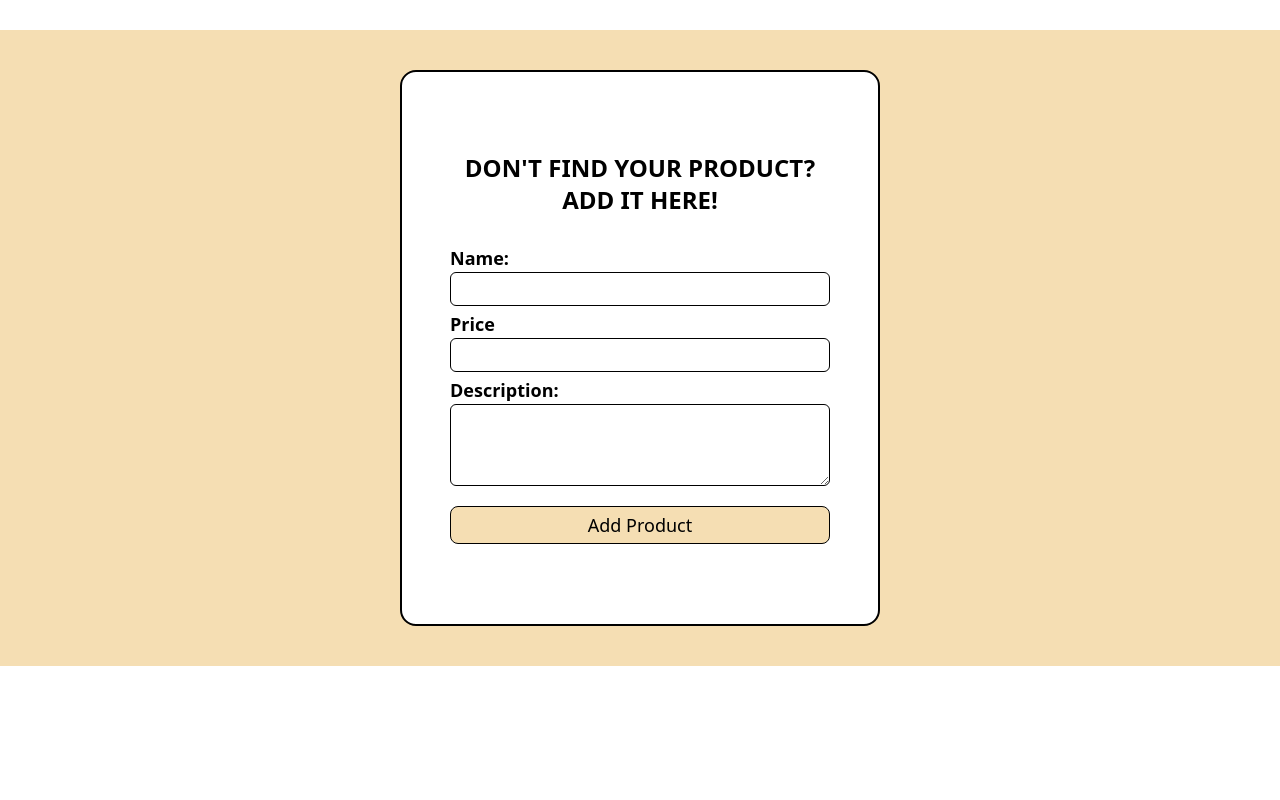
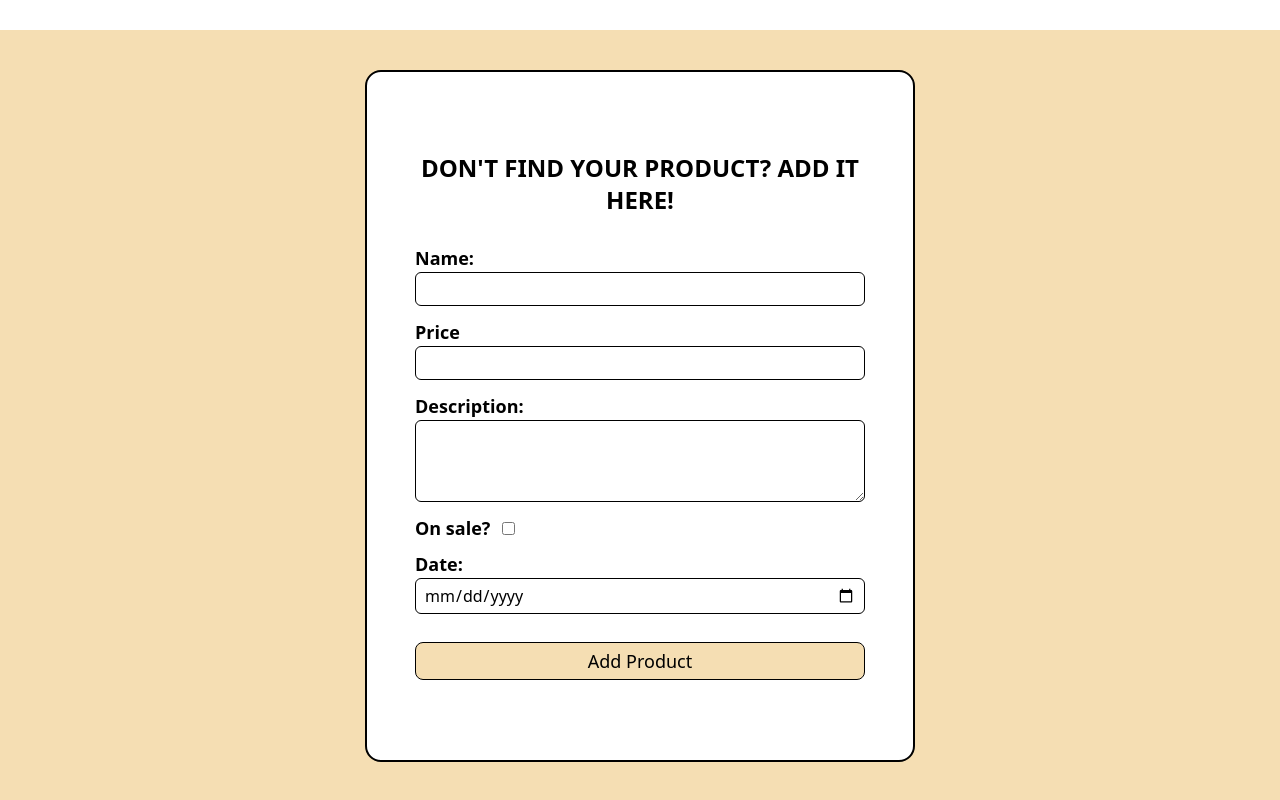
Before and after one commit to amatbruno/ecommerce-angular, an Angular app: page /add-products in a window 1280 px wide. Shown: the part 851-1651 px from the top of the page. Before the commit the page ends 1517 px from the top, so only its background shows below. Built offline with nearby package versions, Linux system fonts and the light colour scheme.

Commit message:
form updates

```diff
--- a/src/app/form-products/form-products.component.html
+++ b/src/app/form-products/form-products.component.html
@@ -4,8 +4,9 @@
 
 <main class="flex flex-col justify-center items-center py-10 bg-[wheat]">
     <div class="border-2 border-black px-12 py-20 bg-white rounded-2xl">
-        <h1 class="text-2xl text-center font-bold mb-3 w-[380px]">DON'T FIND YOUR PRODUCT? ADD IT HERE!</h1>
+        <h1 class="text-2xl text-center font-bold mb-3 w-[450px]">DON'T FIND YOUR PRODUCT? ADD IT HERE!</h1>
         <form class="flex flex-col" [formGroup]="productForm">
+            <!--NAME INPUT-->
             <label for="name" class="text-lg mt-4 font-semibold">Name:</label>
             <input type="text" formControlName="name" class="border border-black rounded-md text-md py-1 px-2 mb-1">
             <!--VALIDATOR NAME-->
@@ -16,7 +17,8 @@
                     characters</span>
             </div>
 
-            <label for="price" class="text-lg font-semibold">Price</label>
+            <!--PRICE INPUT-->
+            <label for="price" class="text-lg font-semibold mt-2">Price</label>
             <input type="number" formControlName="price" class="border border-black rounded-md text-md py-1 px-2 mb-1">
             <!--VALIDATOR PRICE-->
             <div class="bg-red-300 border text-red-800 border-red-800 mb-4 rounded-sm text-sm w-fit px-1"
@@ -25,7 +27,8 @@
                 <span *ngIf="productForm.controls['price'].errors?.['max']">❌It must be less than 750€</span>
             </div>
 
-            <label for="desc" class="text-lg font-semibold">Description:</label>
+            <!--DESCRIPTION INPUT-->
+            <label for="desc" class="text-lg font-semibold mt-2">Description:</label>
             <textarea rows="3" formControlName="desc" class="border border-black rounded-md text-md py-1 px-2 mb-1">
         </textarea>
             <!--VALIDATOR DESC-->
@@ -37,8 +40,26 @@
                     100</span>
             </div>
 
+            <!--INPUT SALE-->
+            <div class="flex justify-start items-center gap-3 mt-2">
+                <label for="sale" class="text-lg font-semibold">On sale?</label>
+                <input type="checkbox" name="sale" class="text-xl">
+            </div>
+
+            <!--INPUT DATE-->
+            <label for="date" class="text-lg font-semibold mt-2">Date:</label>
+            <input type="date" formControlName="date" class="border border-black rounded-md text-md py-1 px-2 mb-1">
+            <!--VALIDATOR DESC-->
+            <div class="bg-red-300 border text-red-800 border-red-800 mb-4 rounded-sm text-sm w-fit px-1"
+                *ngIf="productForm.controls['date'].invalid && productForm.controls['date'].dirty">
+                <span *ngIf="productForm.controls['date'].errors?.['required']">❌The product description is
+                    required</span>
+                <span *ngIf="productForm.controls['date'].errors?.['maxlength']">❌Description must have a max length of
+                    100</span>
+            </div>
+
             <button type="button" (click)="add()"
-                class="py-1 px-4 text-lg rounded-lg bg-[wheat] border border-black text-black font-medium mt-4">Add
+                class="py-1 px-4 text-lg rounded-lg bg-[wheat] border border-black text-black font-medium mt-6 hover:bg-black hover:text-[wheat] hover:transition-all">Add
                 Product</button>
         </form>
     </div>
--- a/src/app/form-products/form-products.component.ts
+++ b/src/app/form-products/form-products.component.ts
@@ -17,12 +17,13 @@ export class FormProductsComponent implements OnInit {
 
   products: any[] = [];
 
-
   constructor(private dataService: DataService) {
     this.productForm = new FormGroup({
       name: new FormControl('', [Validators.required, Validators.minLength(5)]),
       price: new FormControl('', [Validators.required, Validators.max(750)]),
       desc: new FormControl('', [Validators.required, Validators.maxLength(50)]),
+      sale: new FormControl(''),
+      date: new FormControl('', [Validators.required]),
     })
   }
 
@@ -31,6 +32,5 @@ export class FormProductsComponent implements OnInit {
   add() {
     this.dataService.sendProducts([this.productForm.value]);
     this.productForm.reset();
-    // console.log(this.productForm.value)
   }
 }
--- a/src/app/products/products.component.html
+++ b/src/app/products/products.component.html
@@ -2,7 +2,7 @@
     <h1 class="text-3xl">TEXTO DE EJEMPLO</h1>
     <div class="flex gap-16">
         <select name="filters" class="border border-black rounded-md px-2 font-semibold">
-            <option value="" selected disabled hidden>SORT PRODUCTS BY</option>
+            <option selected disabled hidden>SORT PRODUCTS BY</option>
             <option value="lower">LOWER PRICE</option>
             <option value="higher">HIGHER PRICE</option>
             <option value="az">A - Z</option>
@@ -39,18 +39,20 @@
 </div>
 
 <section class="bg-[wheat]">
-
-    <!--here goes the form data-->
-    <table class="grid grid-cols-4 gap-0.5">
-        <tr *ngFor="let product of products; let i = index;"
-            class="flex flex-col border border-gray-400 justify-center items-center py-5">
-            <!-- <td><img src="https://thumbs.dreamstime.com/b/vertical-panorama-country-road-9905521.jpg" alt="product_img"
-                    width="220" height="350" class="py-7"></td> -->
-            <div class="flex items-center text-lg font-medium">
-                <td>{{product.name}}</td>
-                <td> - {{product.price}}€</td>
+    <article class="grid grid-cols-4 gap-0.5">
+        <div *ngFor="let product of products; let i = index;" class="flex flex-col border border-gray-400 py-5 px-5">
+            <div class="flex justify-center">
+                <td><img src="/assets/images/coat-hanger.png" alt="product_img" width="220" height="350" class="py-7">
+                </td>
             </div>
-            <td class="text-md">{{product.desc}}</td>
-        </tr>
-    </table>
+            <div class="flex justify-around items-center">
+                <span class="font-medium text-2xl">{{product.name}}</span>
+                <span class="text-xl">{{product.price}}€</span>
+            </div>
+            <span class="text-md text-center py-5">{{product.desc}}</span>
+            <div class="flex justify-end">
+                <span class="text-sm text-gray-600">Product added the {{product.date}}</span>
+            </div>
+        </div>
+    </article>
 </section>
--- a/src/app/services/data-service.service.ts
+++ b/src/app/services/data-service.service.ts
@@ -1,5 +1,5 @@
 import { Injectable } from '@angular/core';
-import { BehaviorSubject, Observable, Subject } from 'rxjs';
+import { BehaviorSubject, Observable } from 'rxjs';
 
 @Injectable({
   providedIn: 'root'
```
Also changed, not shown: src/assets/images/coat-hanger.png (added).
